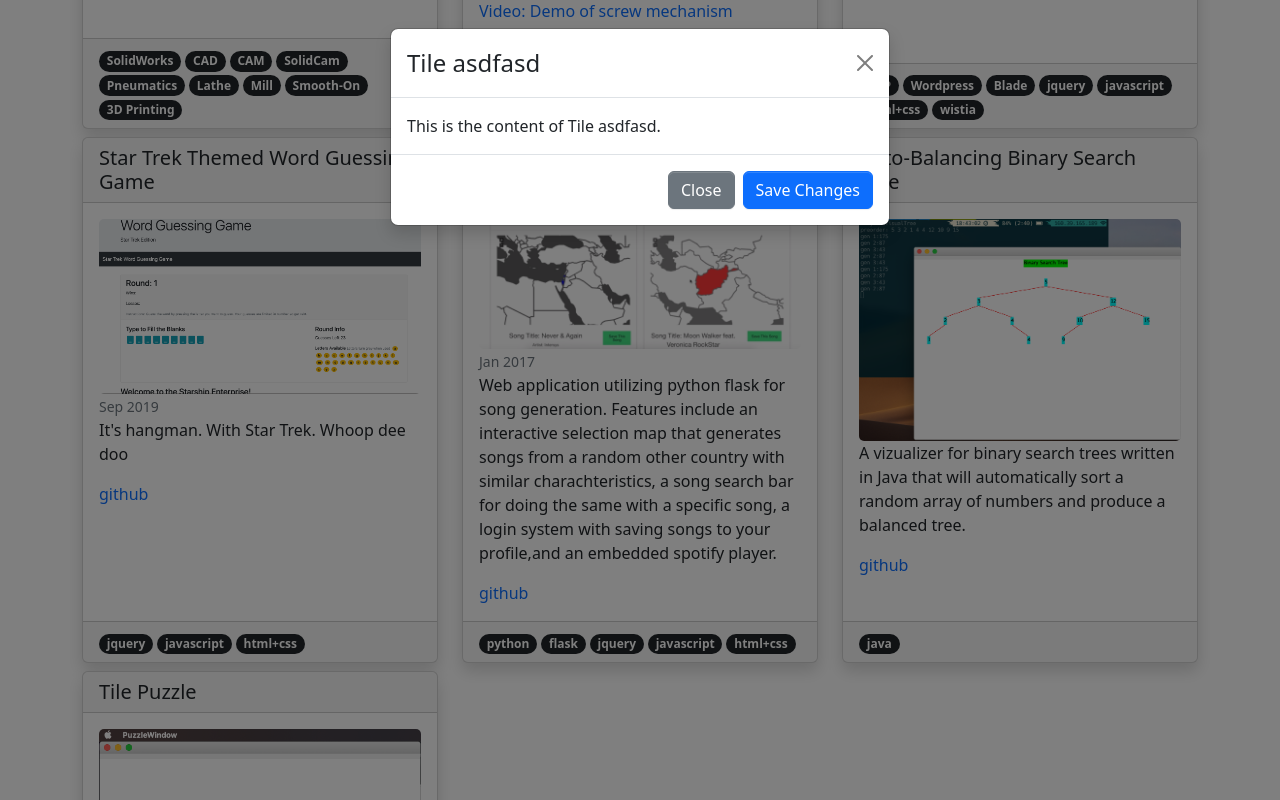
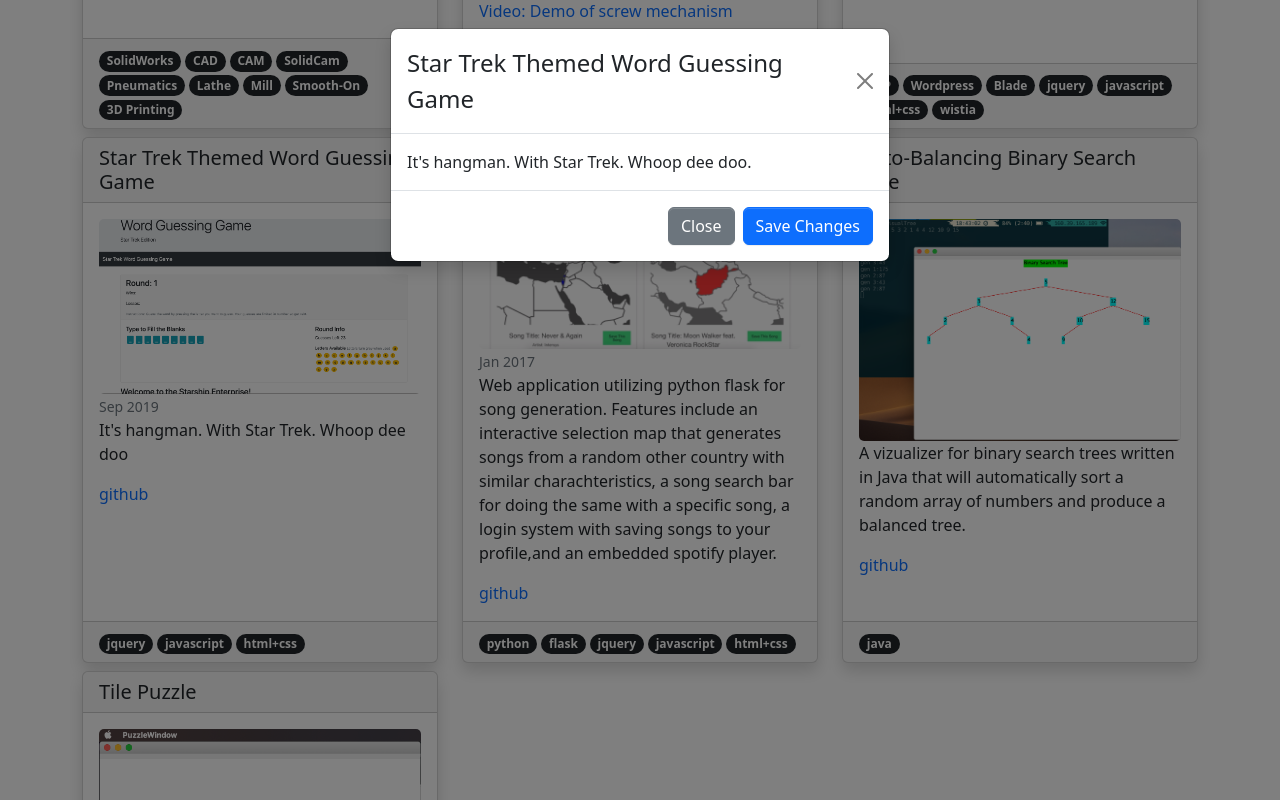
Before and after one commit to anyakeller/portfolio, a React (Create React App) app: page / in a window 1280 px wide. Both pictures are taken after a click on the element 260 px from the left and 2488 px from the top of the page. Shown: the part 2088-2888 px from the top of the page. Built offline with nearby package versions, Linux system fonts and the light colour scheme.

Commit message:
got modal to show with project title and description

```diff
--- a/src/components/ProjectCard.js
+++ b/src/components/ProjectCard.js
@@ -29,7 +29,7 @@ function ProjectCard(props) {
 
   return (
     <div className="col my-1">
-      <div className="card shadow h-100" onClick={() => props.handleProjectClick("yeet")}>
+      <div className="card shadow h-100" onClick={() => props.handleProjectClick(projectData)}>
         <h5 className="card-header">{projectData.project_name}</h5>
         <div className="card-body">
           <img
--- a/src/components/ProjectDetail.js
+++ b/src/components/ProjectDetail.js
@@ -8,12 +8,13 @@ function ProjectDetail(props) {
   const handleClose = props.handleClose;
   let projectData = props.projectData;
 
+  console.log(props.selectedProject);
   return (
     <Modal show={projectDetailModalShow} onHide={handleClose}>
       <Modal.Header closeButton>
-        <Modal.Title>Tile {props.selectedProject}</Modal.Title>
+        <Modal.Title>{props.selectedProject.project_name}</Modal.Title>
       </Modal.Header>
-      <Modal.Body>This is the content of Tile {props.selectedProject}.</Modal.Body>
+      <Modal.Body>{props.selectedProject.info.description}.</Modal.Body>
       <Modal.Footer>
         <Button variant="secondary" onClick={handleClose}>
           Close
--- a/src/routes/Portfolio.js
+++ b/src/routes/Portfolio.js
@@ -5,7 +5,7 @@ import ProjectDetail from "./../components/ProjectDetail.js";
 
 function Portfolio(props) {
   const [projectDetailModalShow, setProjectDetailModalShow] = useState(false);
-  const [selectedProject, setSelectedProject] = useState("asdfasd");
+  const [selectedProject, setSelectedProject] = useState(Projects[0]);
   const handleProjectClick = (projectDetails) => {
     setProjectDetailModalShow(true);
     setSelectedProject(projectDetails);
@@ -15,7 +15,7 @@ function Portfolio(props) {
   return (
     <div>
 
-      <ProjectDetail handleClose={handleClose} projectDetailModalShow={projectDetailModalShow} selectedProject={"asdfasd"}/>
+      <ProjectDetail handleClose={handleClose} projectDetailModalShow={projectDetailModalShow} selectedProject={selectedProject}/>
 
       <div className="row">
         <div className="col">
```
